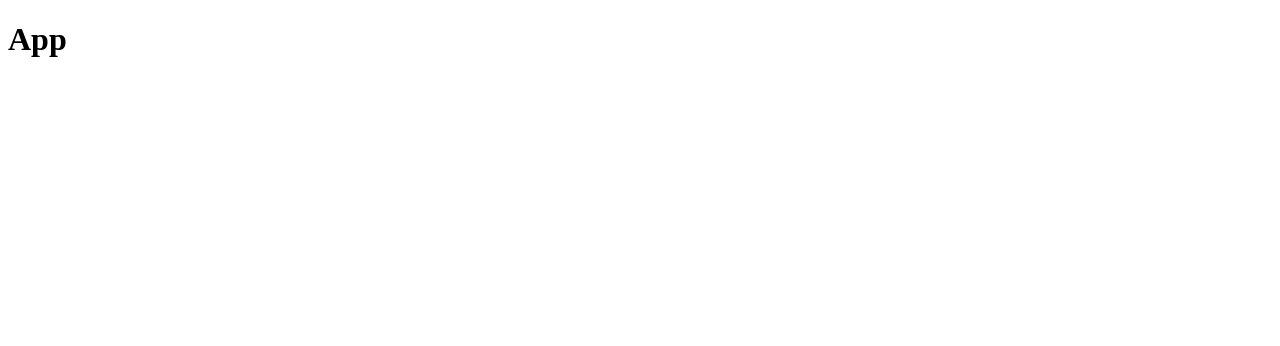
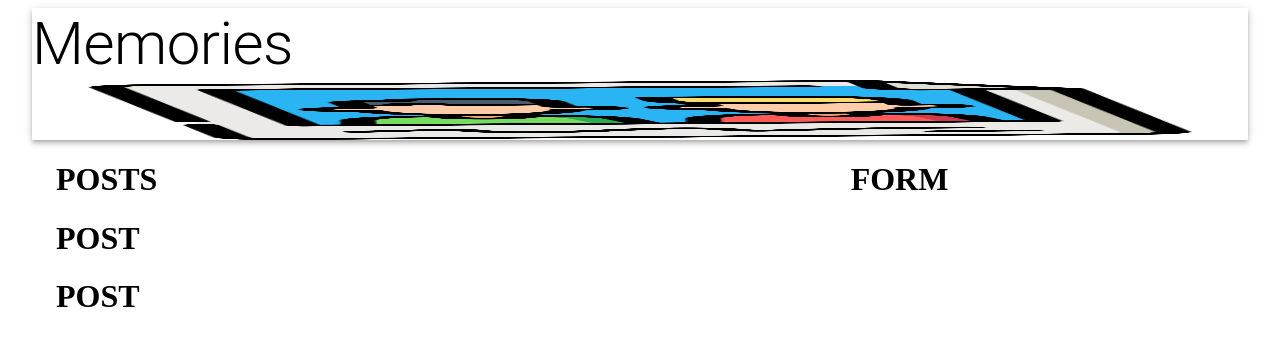
Before and after one commit to Rezaatae/MyFirstMernProj, a React (Create React App) app in the folder client/: page / in a window 1280 px wide. Shown: the top 346 px of the page. Built offline with nearby package versions, Linux system fonts and the light colour scheme.

Commit message:
very basic front end structure

```diff
--- a/client/package.json
+++ b/client/package.json
@@ -3,6 +3,7 @@
   "version": "0.1.0",
   "private": true,
   "dependencies": {
+    "@material-ui/core": "^4.11.4",
     "@testing-library/jest-dom": "^5.12.0",
     "@testing-library/react": "^11.2.7",
     "@testing-library/user-event": "^12.8.3",
--- a/client/src/App.js
+++ b/client/src/App.js
@@ -1,11 +1,29 @@
 import React from 'react';
+import { Container, AppBar, Typography, Grow, Grid } from '@material-ui/core';
 
-
+import Posts from './components/Posts/Posts';
+import Form from './components/Form/Form';
+import memories from './images/memories.png';
 const App = () => {
     return (
-        <div>
-            <h1>App</h1>
-        </div>
+        <Container maxWidth="lg">
+            <AppBar position="static" color="inherit">
+                <Typography variant="h2" align="centre">Memories</Typography>
+                <img src={memories} alt="memories" height="60" />
+            </AppBar>
+            <Grow in >
+                <Container>
+                    <Grid container justify="space-between" alignItems="stretch" spacing={3}>
+                        <Grid item xs={12} sm={7}>
+                            <Posts />
+                        </Grid>
+                        <Grid item xs={12} sm={4}>
+                            <Form />
+                        </Grid>
+                    </Grid>
+                </Container>
+            </Grow>
+        </Container>
     )
 }
 
--- /dev/null
+++ b/client/src/components/Form/Form.js
@@ -0,0 +1,9 @@
+import React from 'react';
+
+const Form = () => {
+    return (
+        <h1>FORM</h1>
+    );
+}
+
+export default Form;
--- /dev/null
+++ b/client/src/components/Posts/Post/Post.js
@@ -0,0 +1,10 @@
+import React from 'react';
+import Posts from '../Posts';
+
+const Post = () => {
+    return (
+        <h1>POST</h1>
+    );
+}
+
+export default Post;
--- /dev/null
+++ b/client/src/components/Posts/Posts.js
@@ -0,0 +1,14 @@
+import React from 'react';
+import Post from './Post/Post';
+
+const Posts = () => {
+    return (
+        <>
+            <h1>POSTS</h1>
+            <Post />
+            <Post />
+        </>
+    );
+}
+
+export default Posts;
```
Also changed, not shown: client/src/components/Form/styles.js (added), client/src/components/Posts/Post/styles.js (added), client/src/components/Posts/styles.js (added), client/src/images/memories.png (added), 1 other file (tests, documents, lock files or other folders).
